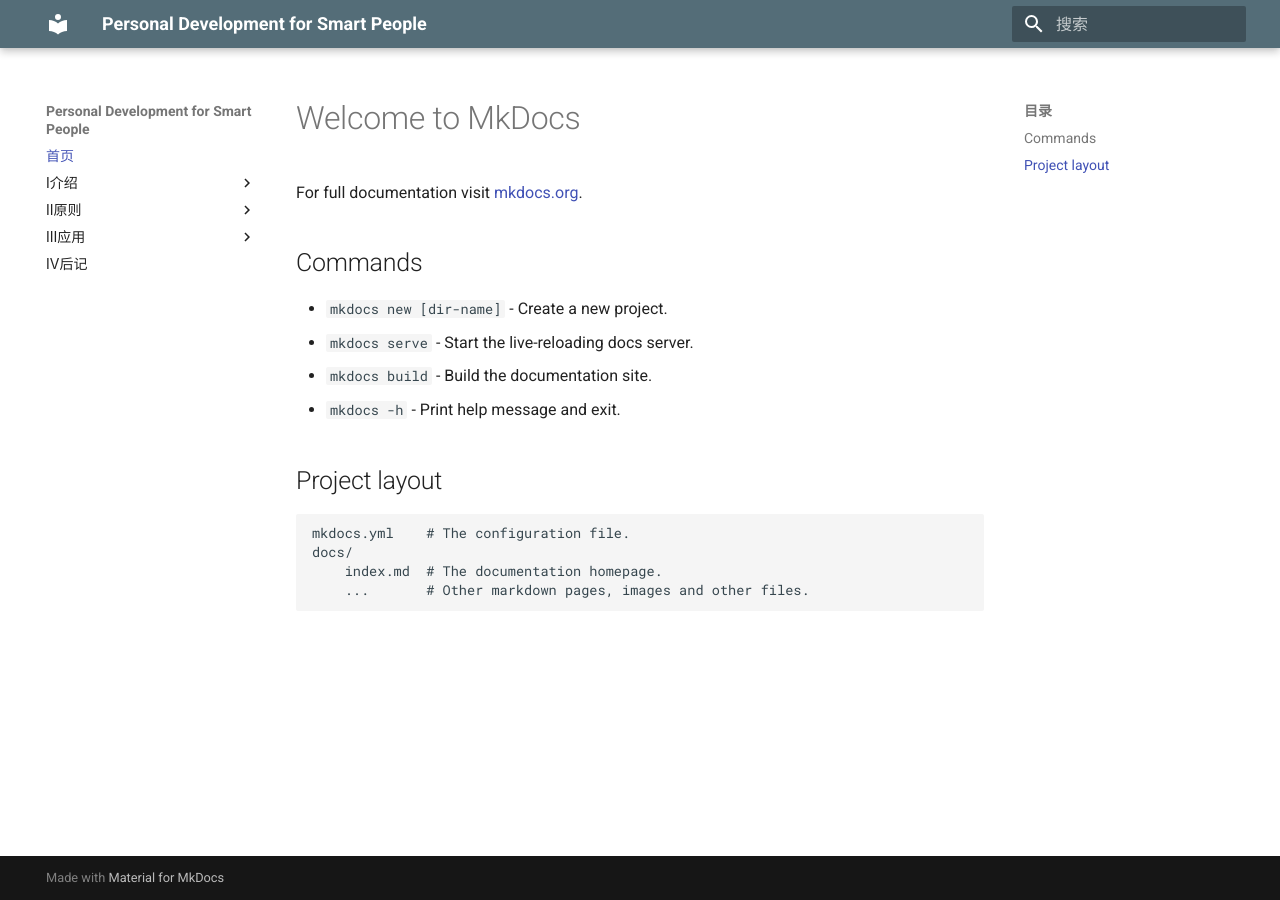
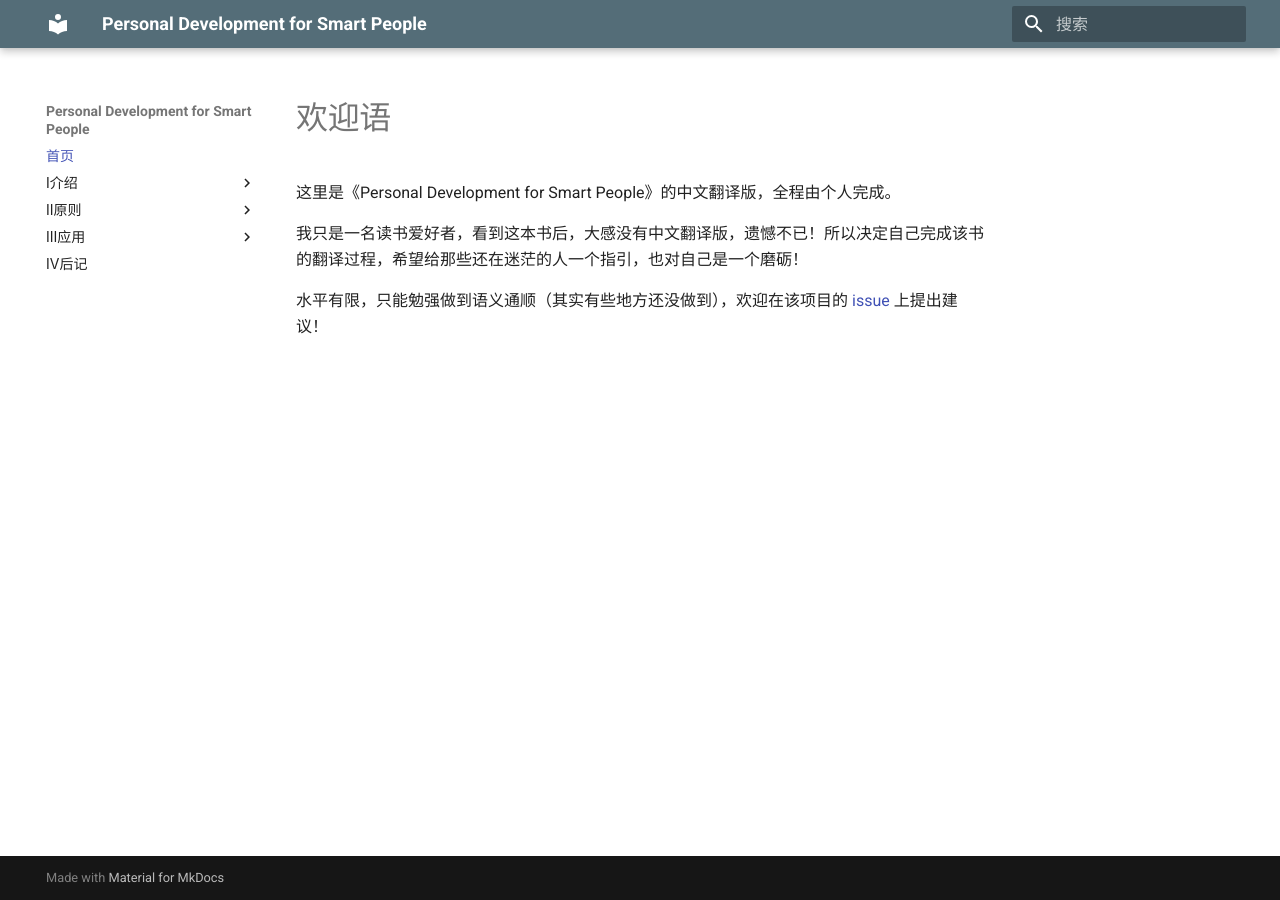
Before and after one commit to wtsnwei/pdsp, an MkDocs documentation site: the page built from docs/index.md, in a window 1280 px wide. Built offline with MkDocs 1.6.1 and Material for MkDocs 9.7.7, drawn with Linux system fonts in a browser that asks for light colours.

Commit message:
update index.md

```diff
--- a/docs/index.md
+++ b/docs/index.md
@@ -1,17 +1,7 @@
-# Welcome to MkDocs
+# 欢迎语
 
-For full documentation visit [mkdocs.org](https://www.mkdocs.org).
+这里是《Personal Development for Smart People》的中文翻译版，全程由个人完成。
 
-## Commands
+我只是一名读书爱好者，看到这本书后，大感没有中文翻译版，遗憾不已！所以决定自己完成该书的翻译过程，希望给那些还在迷茫的人一个指引，也对自己是一个磨砺！
 
-* `mkdocs new [dir-name]` - Create a new project.
-* `mkdocs serve` - Start the live-reloading docs server.
-* `mkdocs build` - Build the documentation site.
-* `mkdocs -h` - Print help message and exit.
-
-## Project layout
-
-    mkdocs.yml    # The configuration file.
-    docs/
-        index.md  # The documentation homepage.
-        ...       # Other markdown pages, images and other files.
+水平有限，只能勉强做到语义通顺（其实有些地方还没做到），欢迎在该项目的 [issue](https://gitee.com/wtsnwei/personal-development-for-smart-people/issues) 上提出建议！
```
